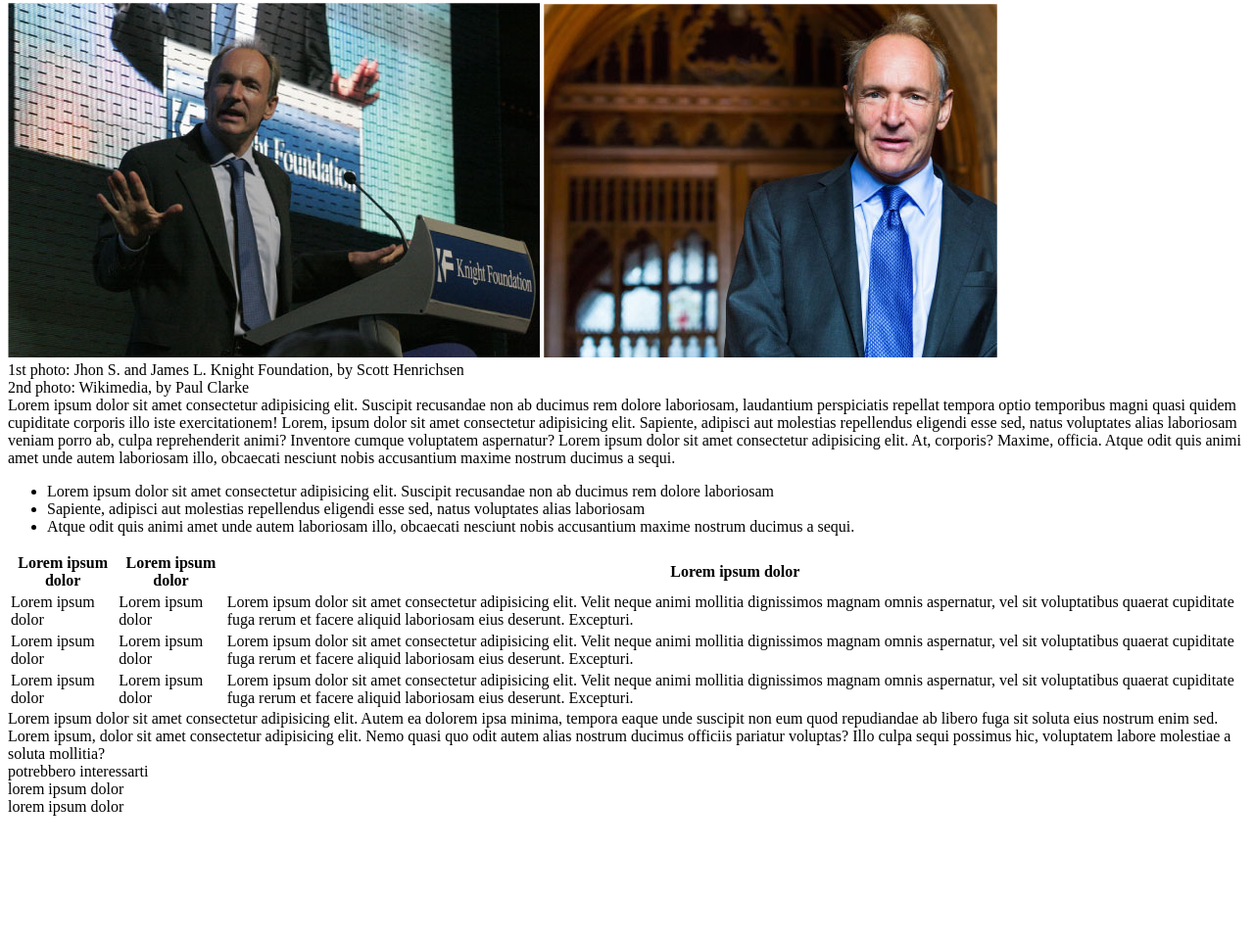
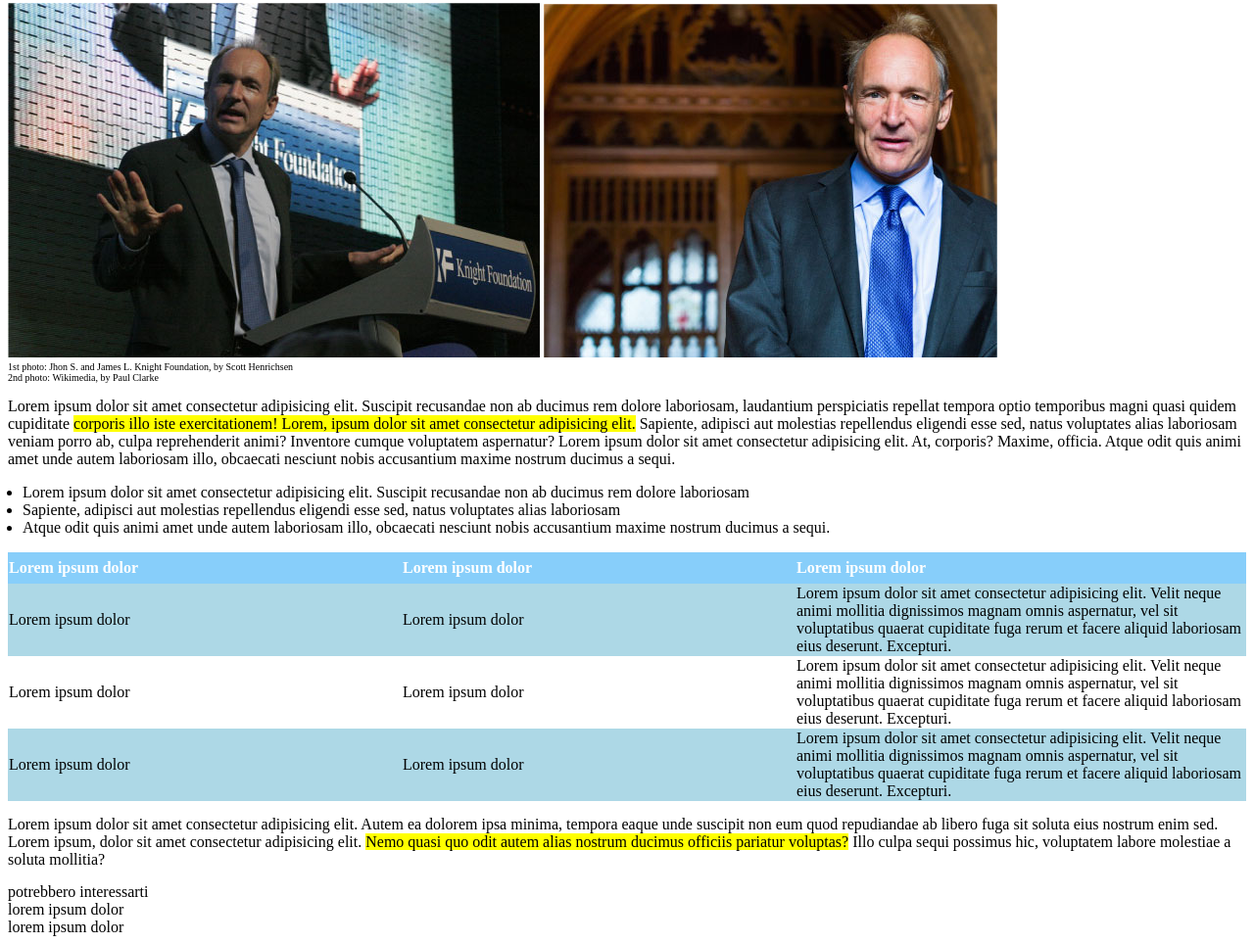
Before and after one commit to LaSe28/html-css-booleaner, a plain HTML site: page index.html in a window 1280 px wide. Shown: the part 260-1224 px from the top of the page at 98% size. Before the commit the page ends 1101 px from the top, so only its background shows below. Drawn offline with Linux system fonts and the light colour scheme.

Commit message:
add background to table

```diff
--- a/css/style.css
+++ b/css/style.css
@@ -31,3 +31,35 @@ h1{
     margin-top: 20px;
     margin-bottom: 15px;
 }
+
+section {
+    margin-bottom: 15px;
+}
+
+.descrizione{
+    font-size: 10px;
+}
+
+.evidenziato{
+    background-color: yellow;
+}
+
+ul{
+    padding-left: 15px;
+}
+
+table{
+    border-spacing: 0;
+}
+
+th{
+    text-align: left;
+    color: white;
+    background-color: lightskyblue;
+    width: 400px;
+    height: 30px;
+}
+
+.sfondo-azzurro{
+    background-color: lightblue;
+}
--- a/index.html
+++ b/index.html
@@ -42,31 +42,31 @@
                 <li>Atque odit quis animi amet unde autem laboriosam illo, obcaecati nesciunt nobis accusantium maxime nostrum ducimus a sequi.</li>
             </ul>
         </section>
+<!-- tabella -->
         <section>
-<!-- tabella -->
             <table>
                 <thead>
                     <tr>
                         <th>Lorem ipsum dolor</th>
                         <th>Lorem ipsum dolor</th>
-                        <th>Lorem ipsum dolor</th>
+                        <th colspan="2">Lorem ipsum dolor</th>
                     </tr>
                 </thead>
                 <tbody>
-                    <tr>
+                    <tr class="sfondo-azzurro">
                         <td>Lorem ipsum dolor</td>
                         <td>Lorem ipsum dolor</td>
-                        <td>Lorem ipsum dolor sit amet consectetur adipisicing elit. Velit neque animi mollitia dignissimos magnam omnis aspernatur, vel sit voluptatibus quaerat cupiditate fuga rerum et facere aliquid laboriosam eius deserunt. Excepturi.</td>
+                        <td colspan="2">Lorem ipsum dolor sit amet consectetur adipisicing elit. Velit neque animi mollitia dignissimos magnam omnis aspernatur, vel sit voluptatibus quaerat cupiditate fuga rerum et facere aliquid laboriosam eius deserunt. Excepturi.</td>
                     </tr>
                     <tr>
                         <td>Lorem ipsum dolor</td>
                         <td>Lorem ipsum dolor</td>
-                        <td>Lorem ipsum dolor sit amet consectetur adipisicing elit. Velit neque animi mollitia dignissimos magnam omnis aspernatur, vel sit voluptatibus quaerat cupiditate fuga rerum et facere aliquid laboriosam eius deserunt. Excepturi.</td>
+                        <td colspan="2">Lorem ipsum dolor sit amet consectetur adipisicing elit. Velit neque animi mollitia dignissimos magnam omnis aspernatur, vel sit voluptatibus quaerat cupiditate fuga rerum et facere aliquid laboriosam eius deserunt. Excepturi.</td>
                     </tr>
-                    <tr>
+                    <tr class="sfondo-azzurro">
                         <td>Lorem ipsum dolor</td>
                         <td>Lorem ipsum dolor</td>
-                        <td>Lorem ipsum dolor sit amet consectetur adipisicing elit. Velit neque animi mollitia dignissimos magnam omnis aspernatur, vel sit voluptatibus quaerat cupiditate fuga rerum et facere aliquid laboriosam eius deserunt. Excepturi.</td>
+                        <td colspan="2">Lorem ipsum dolor sit amet consectetur adipisicing elit. Velit neque animi mollitia dignissimos magnam omnis aspernatur, vel sit voluptatibus quaerat cupiditate fuga rerum et facere aliquid laboriosam eius deserunt. Excepturi.</td>
                     </tr>
                 </tbody>
             </table>
```
